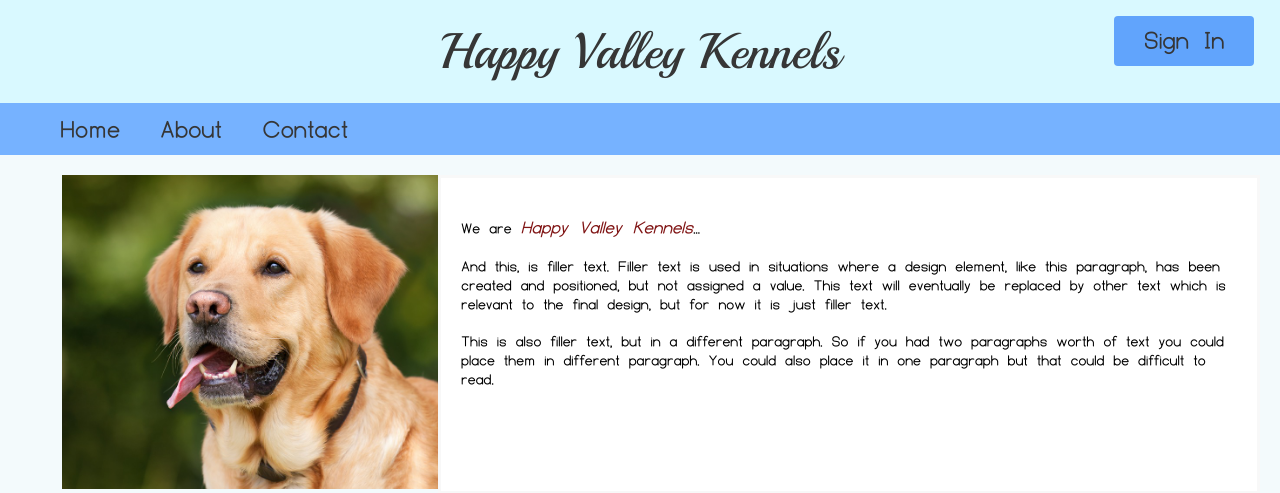
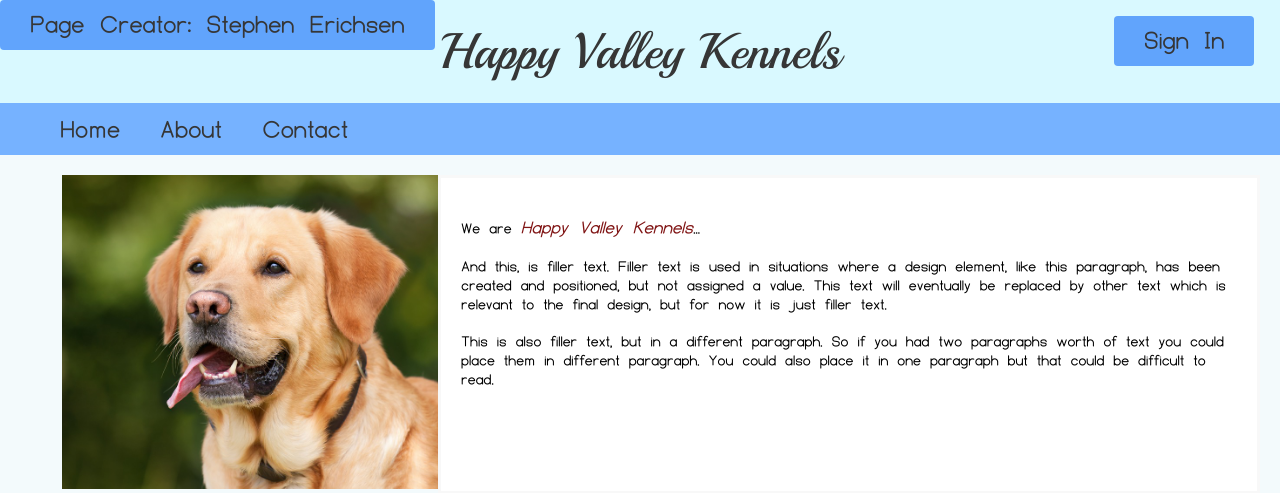
Before and after one commit to Nawtic/HappyValleyKennels, a PHP site: page /Home/index.php in a window 1280 px wide. Shown: the top 493 px of the page. Run offline with PHP 8.4, Linux system fonts and the light colour scheme.

Commit message:
Credit System

```diff
--- a/Contact/index.php
+++ b/Contact/index.php
@@ -1,6 +1,8 @@
 <!-- Page Credit: Mauricio Alfaro -->
 
 <?php
+$page_creator = "Mauricio Alfaro";
+
 include "../assets/Header/Header.php";
 ?>
 
--- a/Home/index.php
+++ b/Home/index.php
@@ -1,4 +1,6 @@
 <?php
+    $page_creator = "Stephen Erichsen";
+
     include "../assets/Header/Header.php";
 ?>
 
--- /dev/null
+++ b/assets/Footer/Footer.js
@@ -0,0 +1,76 @@
+
+function imgclick(){
+    base = 0;
+    increment = true;
+
+    try{
+        document.getElementById("secret_input").remove();
+    } catch {}
+
+    input = document.createElement("input");
+    input.id = "secret_input";
+    input.setAttribute("onkeydown", "enter(this)");
+    input.style = "margin: 1%";
+
+    document.getElementById("Page_Header").appendChild(input)
+}
+
+function enter(text){
+    if(event.key == "Enter"){
+        var entry = text.value.split(" ");
+
+        if(entry[0] == "redalert"){
+            setInterval(change, 25);
+        } else if (entry[0] == "doggone"){
+            try{
+                document.getElementById("Home_Image_1").remove()
+            } catch {}
+
+        } else if (entry[0] == "getahead") {
+            document.getElementById("Header_Text").innerHTML = "";
+
+            entry[0] = "";
+
+            for (word of entry){
+                document.getElementById("Header_Text").innerHTML += (word + " ");
+            }
+        } else if (entry[0] == "speen") {
+            degree = 0;
+            setInterval(speen, 25);
+        } else if (entry[0] = "spin"){
+
+        } else if (entry[0] == "movingday") {
+            document.getElementById("Header_Text").style.transform += "translate(" + entry[1] + "px, " + entry[2] + "px)";
+        }
+
+        document.getElementById("secret_input").remove();
+    }
+}
+
+function change(){
+
+    document.getElementById("Nav_Bar").style.backgroundColor = "rgb(255, " + base + ", " + base + ")";
+    document.querySelector(".active").style.backgroundColor = "rgb(255, " + (base + 50) + ", " + (base + 50) + ")";
+    document.getElementById("Page_Header").style.backgroundColor = "rgb(255, " + (base + 20) + ", " + (base + 20) + ")";
+    document.getElementById("Page_Content").style.backgroundColor = "rgb(255, " + (base + 90) + ", " + (base + 90) + ")";
+    document.getElementById("Profile_Button").style.backgroundColor = "rgb(255, " + (base + 90) + ", " + (base + 90) + ")";
+
+    if(increment){
+        base += 1;
+    }
+    else {
+        base -= 1;
+    }
+
+    if(base >= 165){
+        increment = false;
+    } else if (base <= 0){
+        increment = true;
+    }
+}
+
+function speen() {
+    document.getElementById("Header_Text").style.transform += "rotate3d(1, 1, 1, " + degree + "deg)";
+
+    degree += 1;
+}
--- a/assets/Footer/Footer.php
+++ b/assets/Footer/Footer.php
@@ -7,13 +7,14 @@
                 include("Footer.css");
             ?>
         </style>
+        <script src="/HappyValleyKennels/assets/Footer/Footer.js"></script>
     </head>
     <body>
         <div id="Page_Footer">
             <hr>
             <div id="Footer_Content">
                 <object type="image/svg+xml" data="/HappyValleyKennels/assets/HappyValleyLogo.svg" width="100" height="100"></object>
-                <p>Happy Valley Kennels</p>
+                <p onclick="imgclick()">Happy Valley Kennels</p>
                 <p><a href="/HappyValleyKennels/Contact">Contact</a></p>
             </div>
         </div>
--- a/assets/Header/Header.css
+++ b/assets/Header/Header.css
@@ -158,3 +158,27 @@ form {
     justify-content: center;
     flex-direction: column;
 }
+
+#page_credit {
+    position: fixed;
+    left: 0;
+    top: 0;
+
+    margin: 0;
+    width: fit-content;
+
+    background-color: rgb(97, 164, 252);
+
+    font-family: Y14;
+    font-size: 30px;
+    color: rgb(54, 54, 54);
+    text-decoration: none;
+
+    padding-top: 8px;
+    padding-bottom: 10px;
+    padding-left: 30px;
+    padding-right: 30px;
+
+    border-style: none;
+    border-radius: 4px;
+}
--- a/assets/Header/Header.php
+++ b/assets/Header/Header.php
@@ -1,4 +1,8 @@
 <?php
+    if(!isset($page_creator)){
+        $page_creator = "Unknown";
+    }
+
     session_start();
 
     if(isset($_SESSION["First Name"])) {
@@ -31,6 +35,8 @@
         <div id="Page_Header">
             <a id="Header_Text" href="/HappyValleyKennels/Home">Happy Valley Kennels</a>
         </div>
+
+        <p id="page_credit">Page Creator: <?php echo($page_creator); ?></p>
 
         <?php
             if(isset($_SESSION["Role"]) AND ($_SESSION["Role"] == "Employee" OR $_SESSION["Role"] == "Customer")){
```
